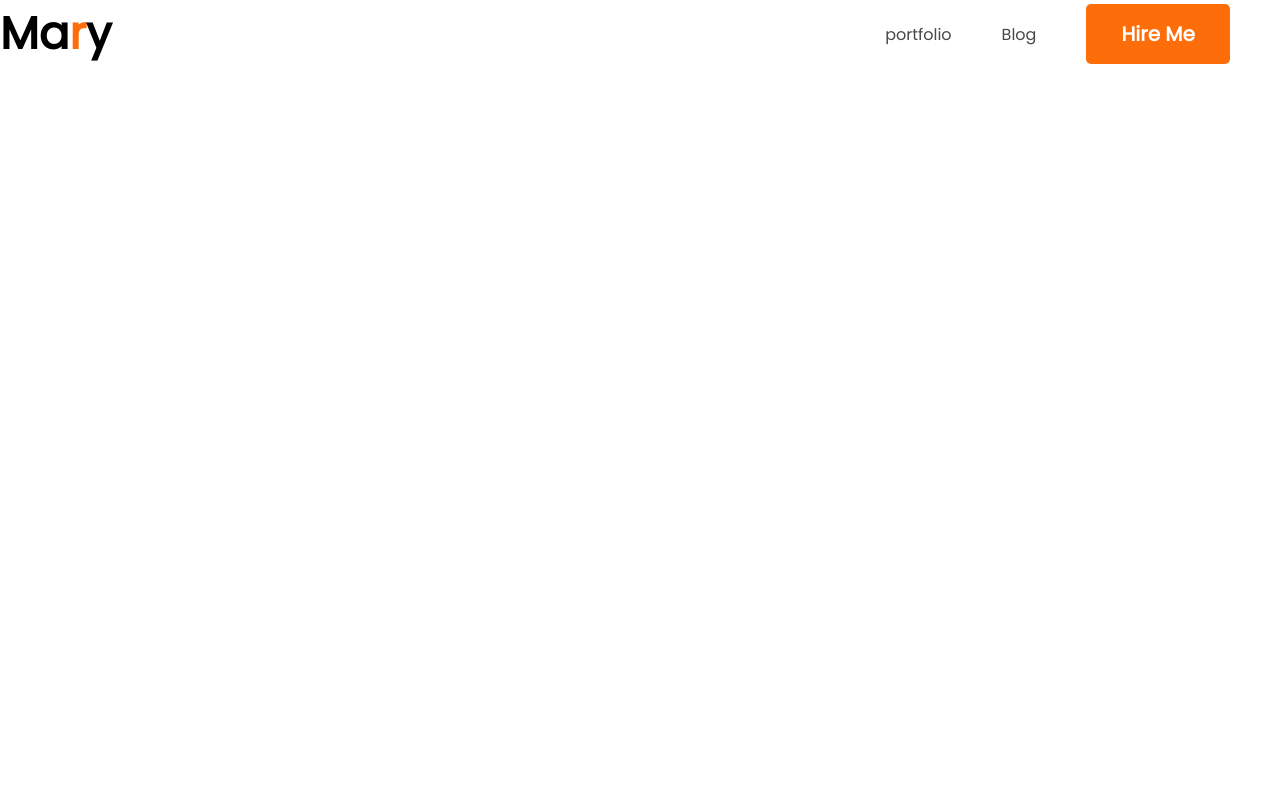
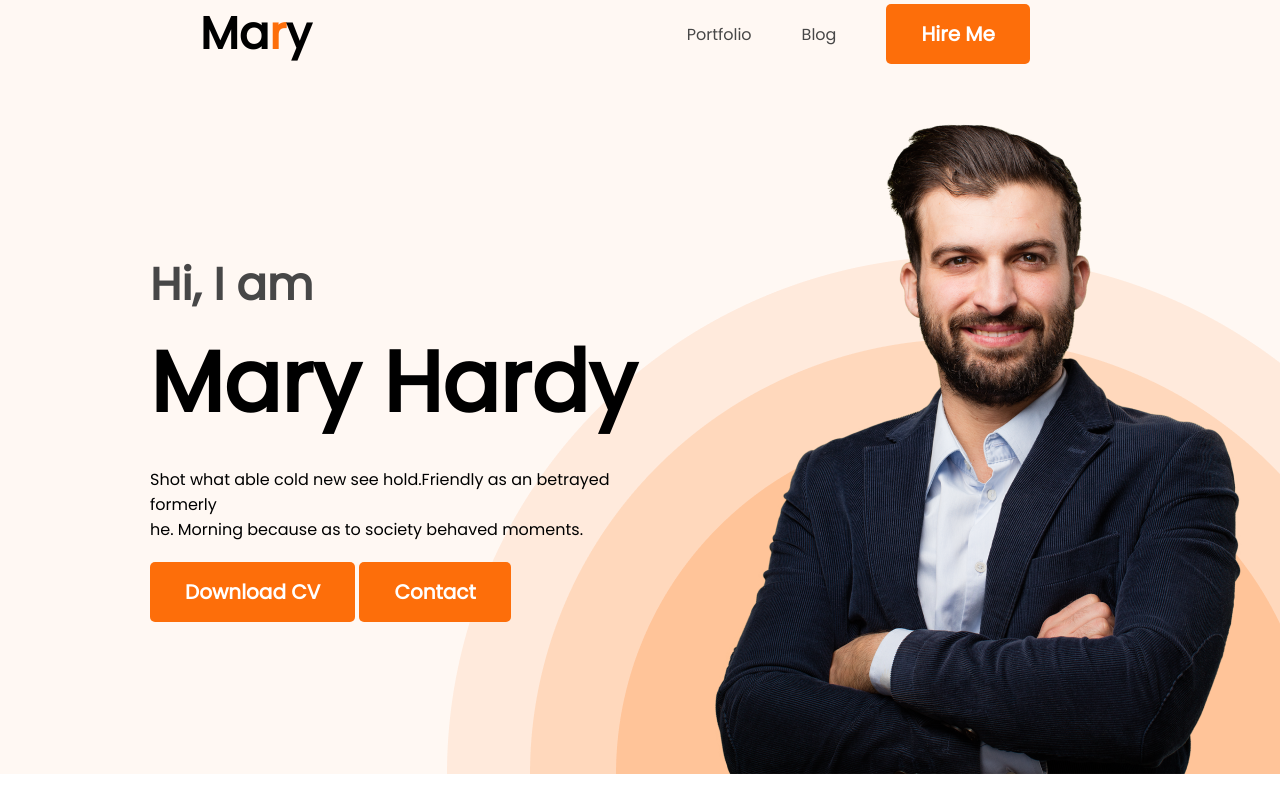
Before and after one commit to nirobutso140/practice_project1, a plain HTML site: page index.html in a window 1280 px wide. Drawn offline with Linux system fonts and the light colour scheme.

Commit message:
header_section

```diff
--- a/index.html
+++ b/index.html
@@ -7,15 +7,25 @@
     <title>Bacca portfolio</title>
 </head>
 <body>
-    <header>
+    <header class="header">
        <nav>
           <h3 class="nav_title">Ma<span class="text_primary">r</span>y</h3>
           <ul>
-            <li><a href="">portfolio</a></li>
+            <li><a href="">Portfolio</a></li>
             <li><a href="">Blog</a></li>
             <li><button class="btn_primary">Hire Me</button></li>
           </ul>
        </nav>
+       <div class="banner">
+         <div class="banner_contant">
+            <h3 class="banner_gratting">Hi, I  am</h3>
+            <h1 class="banner_title">Mary Hardy</h1>
+            <p class="banner_disc">Shot what able cold new see hold.Friendly as an betrayed formerly <br> he. Morning because as to society behaved moments.</p>
+            <button class="btn_primary">Download CV</button>
+            <button class="btn_primary">Contact</button>
+         </div>
+         <img class="profile_pic" src="image/hardy.png" alt="">
+       </div>
     </header>
     <main>
 
--- a/style.css
+++ b/style.css
@@ -19,10 +19,12 @@
     padding: 15px 35px;
 }
 
+/* ------------- nav related style ------------*/
 nav{
     display: flex;
     justify-content: space-between;
     align-items: center;
+    padding: 0 200px;
 }
 .nav_title{
     font-size: 45px;
@@ -40,3 +42,35 @@ nav  a{
     text-decoration: none;
     color: #474747;
 }
+
+/* ------------- header related style ------------*/
+
+.header{
+    background-color: #FFF8F3;
+    background-image: url('image/header_bg.png');
+    background-repeat: no-repeat;
+    background-position: bottom right;
+}
+
+.banner{
+    padding: 30px 30px 0px 150px;
+    display: flex;
+    align-items: center;
+    justify-content: space-between;
+}
+.banner_gratting{
+    font-size: 45px;
+    color: #474747;
+}
+.banner_title{
+    font-size: 85px;
+    font-weight: 700;
+    margin-bottom: 20px;
+}
+.banner_disc{
+    margin-bottom: 20px;
+}
+.profile_pic{
+    width: 584px;
+    height: 676px;
+}
```
